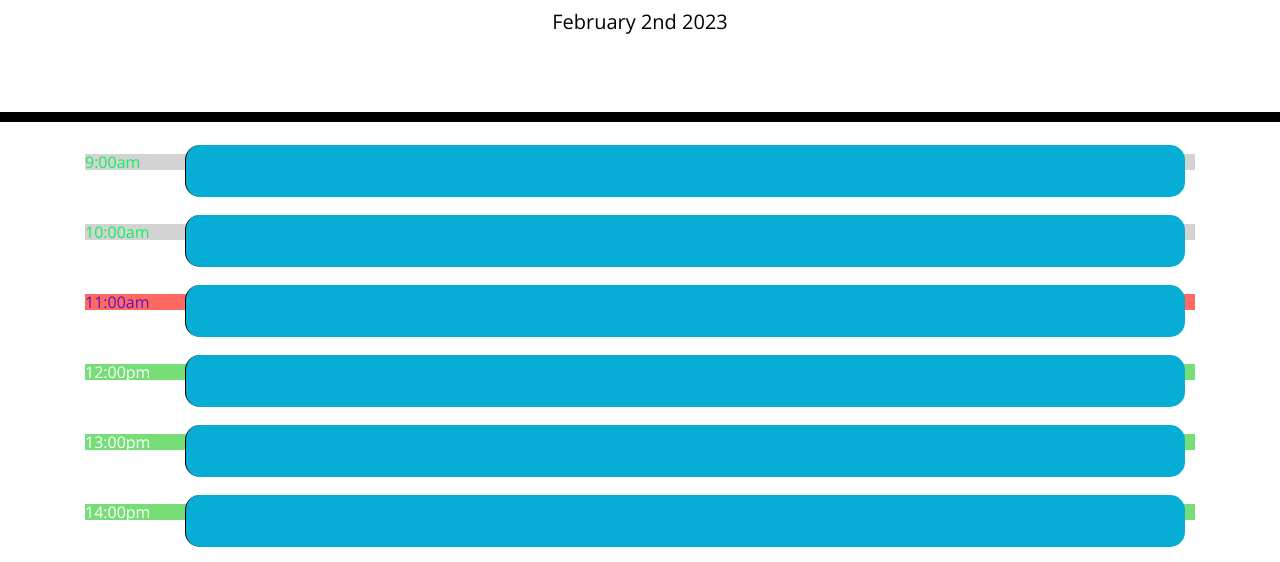
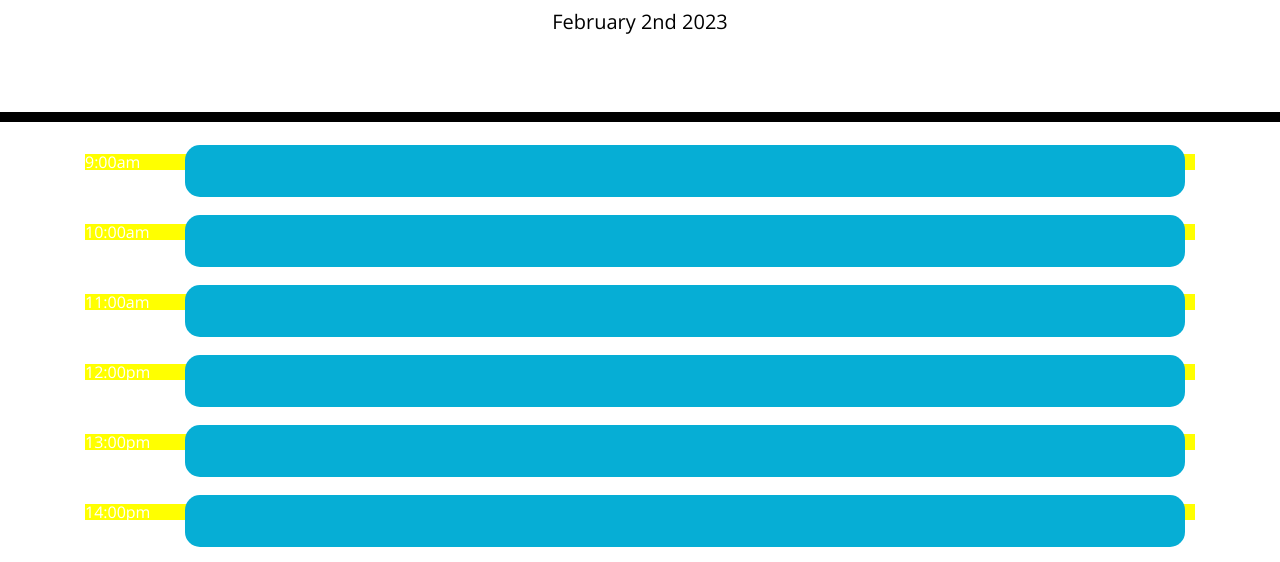
Before and after one commit to ExxtremeBattler/planner-app, a plain HTML site: page index.html in a window 1280 px wide. Shown: the part 182-744 px from the top of the page. Drawn offline with nearby package versions, Linux system fonts and the light colour scheme.

Commit message:
messed w styling

```diff
--- a/style.css
+++ b/style.css
@@ -10,7 +10,8 @@ textarea {
   resize: none;
   color: #000000;
   border-left: 1px solid black;
-  padding: 10px;
+  padding:10px;
+  border: 0px;
   width: 1000px;
   position: relative;
   bottom: 25px;
@@ -49,18 +50,21 @@ textarea {
 }
 
 .past {
-  background-color: #d3d3d3;
-  color: rgb(17, 239, 95);
+
+  color: white;
+  background-color: yellow;
 }
 
 .present {
-  background-color: #ff6961;
-  color: rgb(86, 22, 207);
+
+  color: white;
+  background-color: yellow;
 }
 
 .future {
-  background-color: #77dd77;
+
   color: white;
+  background-color: yellow;
 }
 
 .saveBtn {
```
Also changed, not shown: index.html (+9 -9 lines).
